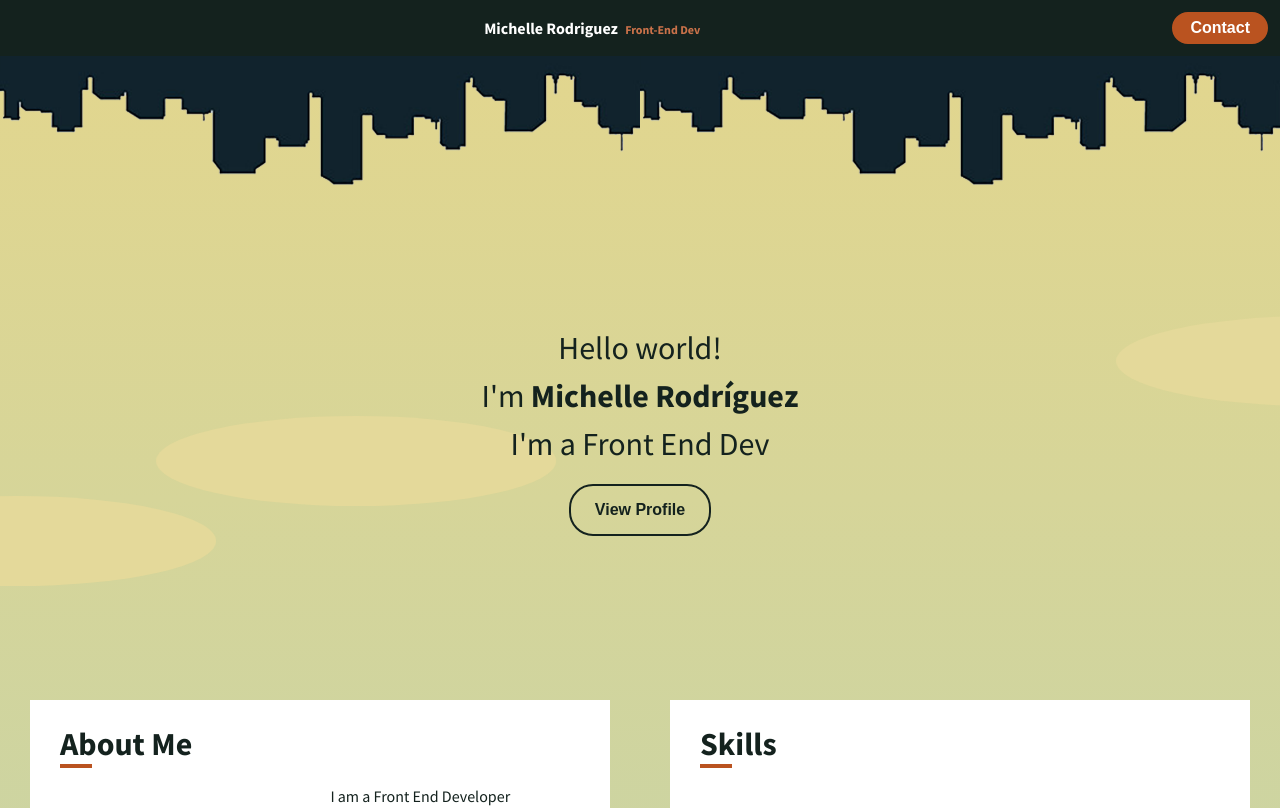
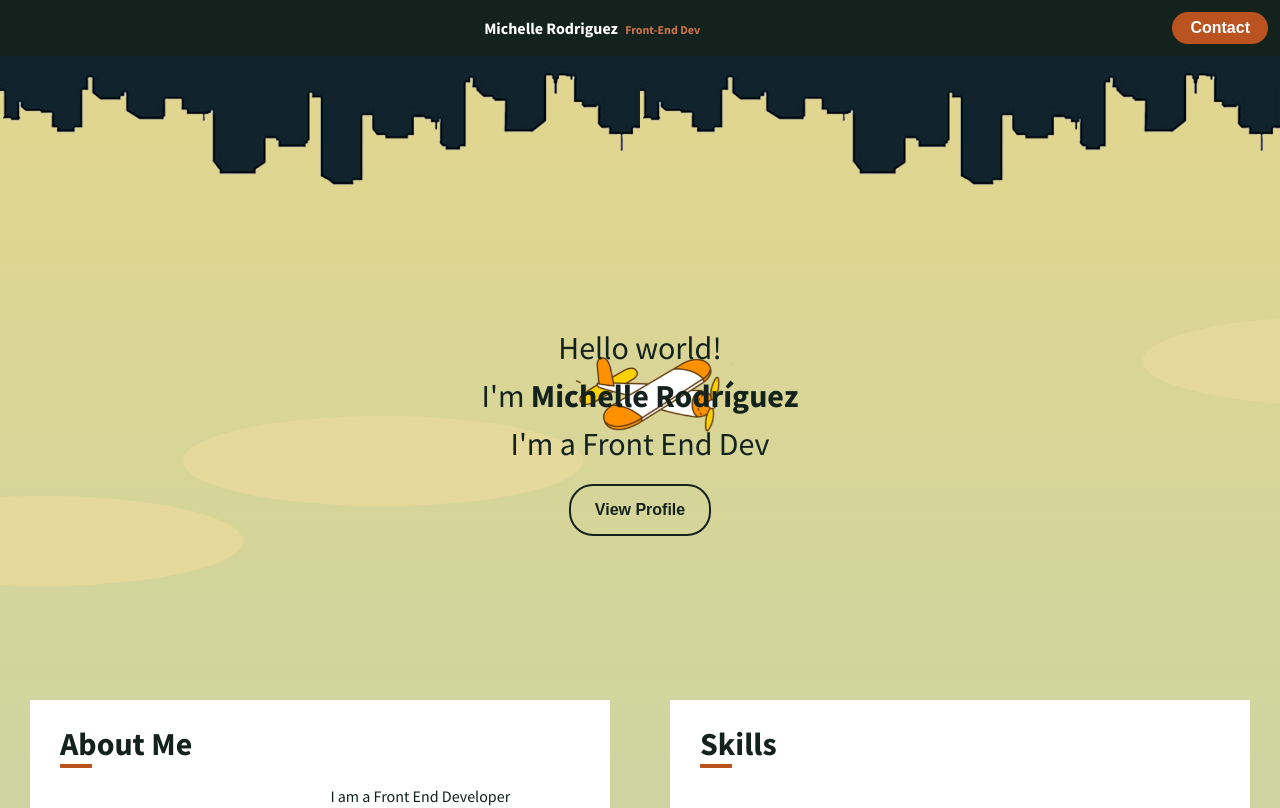
Before and after one commit to Michellefsd/my-PORTFOLIO, a React (Create React App) app: page / in a window 1280 px wide. Shown: the top 808 px of the page. Built offline with nearby package versions, Linux system fonts and the light colour scheme.

Commit message:
improving animations

```diff
--- a/src/components/Aeroplane.css
+++ b/src/components/Aeroplane.css
@@ -4,13 +4,22 @@
     display: block;
     position: absolute;
     top: 30rem;
-    animation: moving 13s;
+    animation: moving 13s linear infinite;
 }
 @keyframes moving {
     0% {
-        transform: translateX(-25rem);
+        transform: translate3d(-25rem, 6rem, 0);
     }
+    30% { transform: translate3d(auto, -6rem, 0);}
+    33% {
+        transform: translate3d(35rem, -6rem, 0);
+    }
+    63% { transform: auto, 6rem, 0;}
+    66% {
+        transform: translate3d(85rem, 6rem, 0);
+    }
+    97% { transform: translate3d(auto, -6rem, 0);}
     100% {
-        transform: translate3d(180rem, -13rem, 0);
+        transform: translate3d(135rem, -6rem, 0);
     }
 }
--- a/src/components/pages/Footer.css
+++ b/src/components/pages/Footer.css
@@ -21,7 +21,7 @@ footer p, footer span {
     justify-content: center;
 }
 .animation {
-    animation: move 77s;
+    animation: move 83s linear infinite;
     position: absolute;
     z-index: -1;
 }
@@ -30,35 +30,19 @@ footer p, footer span {
         transform: translate3D(0rem, 0rem, 0 );
         rotate: -5deg;
     }
-    8% {
+    20%{
         /* rotate: 5deg; */
         transform: translate3D(-3rem, -5rem, 0);
         rotate: 5deg;
     }
-    16% {
-        transform: translate3D(-5rem, 5rem, 0);
-    }
-    24% {
-        transform: translate3D(0rem, 0rem, 0);
-    }
-    32% {
-        transform: translate3D(5rem, 3rem, 0);
-    }
+
     40% {
-        transform: translate3D(-5rem, 5rem, 0);
-    }
-    48% {
         /* rotate: 5deg; */
         transform: translate3D(-3rem, -5rem, 0);
         rotate: 5deg;
     }
-    56% {
-        transform: translate3D(-5rem, 5rem, 0);
-    }
-    64% {
-        transform: translate3D(0rem, 0rem, 0);
-    }
-    72% {
+
+    60% {
         transform: translate3D(5rem, 3rem, 0);
     }
     80% {
--- a/src/components/pages/Hero.css
+++ b/src/components/pages/Hero.css
@@ -32,9 +32,9 @@
     height: 9rem;
     background-color: var(--clouds_color);
     border-radius: 70%;
-    animation: move 20s;
+    animation: cloud 20s linear;
 }
-@keyframes move {
+@keyframes cloud {
     0% {
         transform: translateX(12rem);
     }
```
